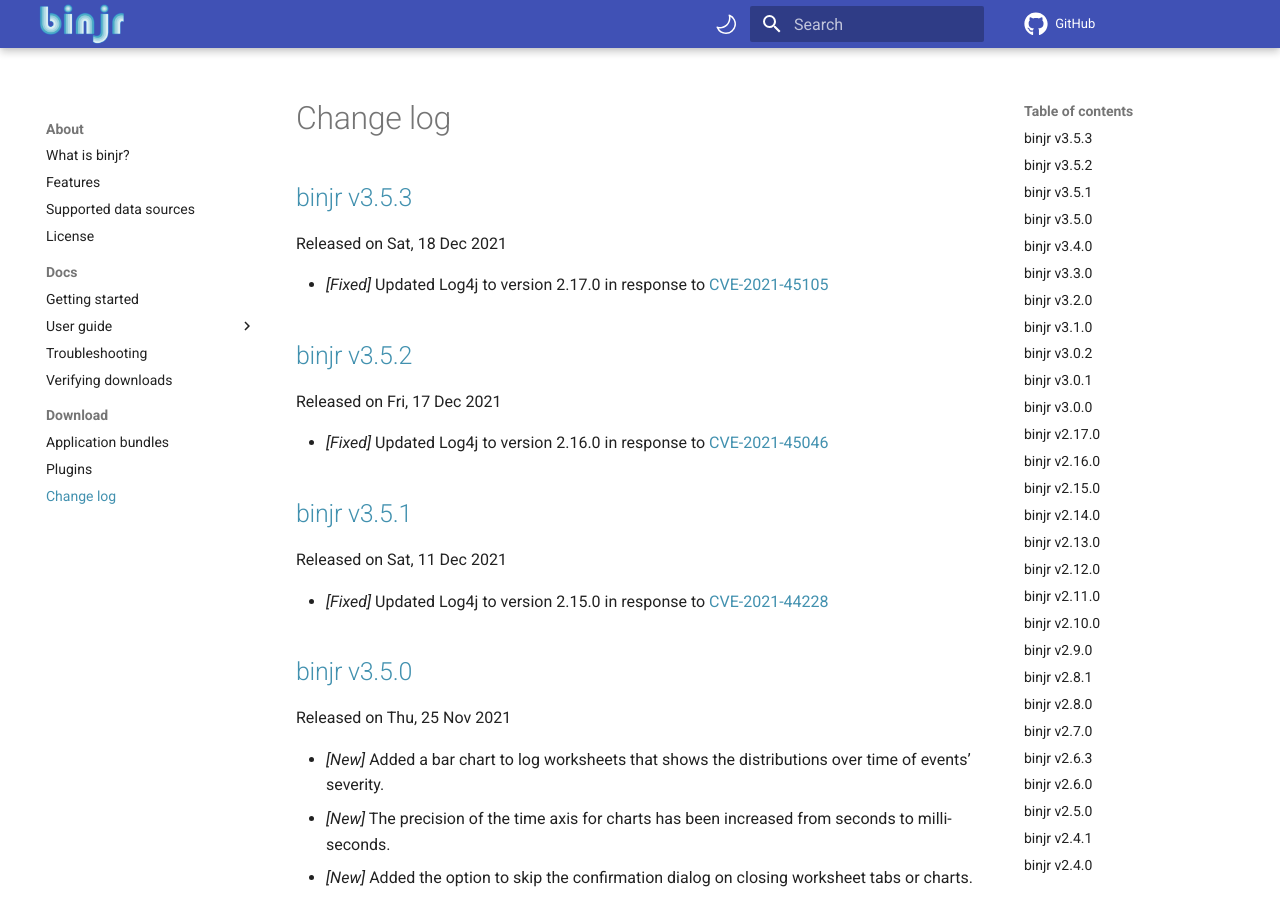
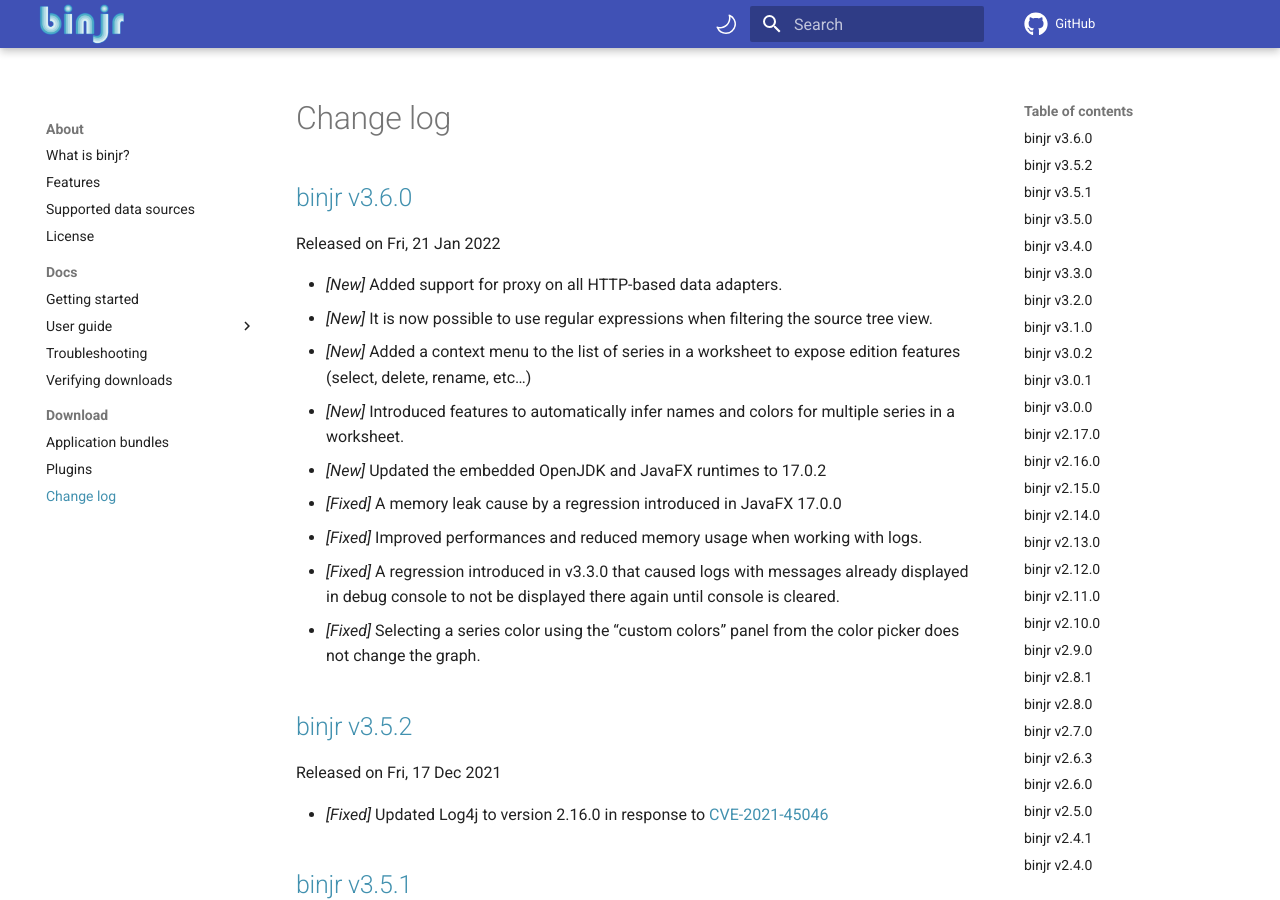
Before and after one commit to binjr/binjr.github.io, an MkDocs documentation site: the page built from docs/download/CHANGELOG.md, in a window 1280 px wide and 900 px high. Built offline with MkDocs 1.6.1 and Material for MkDocs 9.7.7, drawn with Linux system fonts in a browser that asks for light colours; comment, search, counter and statistics services are not loaded.

Commit message:
Release  v3.6.0

```diff
--- a/docs/download/CHANGELOG.md
+++ b/docs/download/CHANGELOG.md
@@ -1,9 +1,18 @@
 # Change log
 
-## [binjr v3.5.3](https://github.com/binjr/binjr/releases/tag/v3.5.3)
-Released on Sat, 18 Dec 2021
+## [binjr v3.6.0](https://github.com/binjr/binjr/releases/tag/v3.6.0)
+Released on Fri, 21 Jan 2022
 
-* _[Fixed]_ Updated Log4j to version 2.17.0 in response to [CVE-2021-45105](https://nvd.nist.gov/vuln/detail/CVE-2021-45105)
+* _[New]_ Added support for proxy on all HTTP-based data adapters.
+* _[New]_ It is now possible to use regular expressions when filtering the source tree view.
+* _[New]_ Added a context menu to the list of series in a worksheet to expose edition features (select, delete, rename, etc...)
+* _[New]_ Introduced features to automatically infer names and colors for multiple series in a worksheet.
+* _[New]_ Updated the embedded OpenJDK and JavaFX runtimes to 17.0.2
+* _[Fixed]_ A memory leak cause by a regression introduced in JavaFX 17.0.0
+* _[Fixed]_ Improved performances and reduced memory usage when working with logs.
+* _[Fixed]_ A regression introduced in v3.3.0 that caused logs with messages already displayed in debug console to not
+be displayed there again until console is cleared.
+* _[Fixed]_ Selecting a series color using the "custom colors" panel from the color picker does not change the graph.
 
 ## [binjr v3.5.2](https://github.com/binjr/binjr/releases/tag/v3.5.2)
 Released on Fri, 17 Dec 2021
```
Also changed, not shown: docs/download/latest_release.md (+8 -8 lines), 1 other file.
